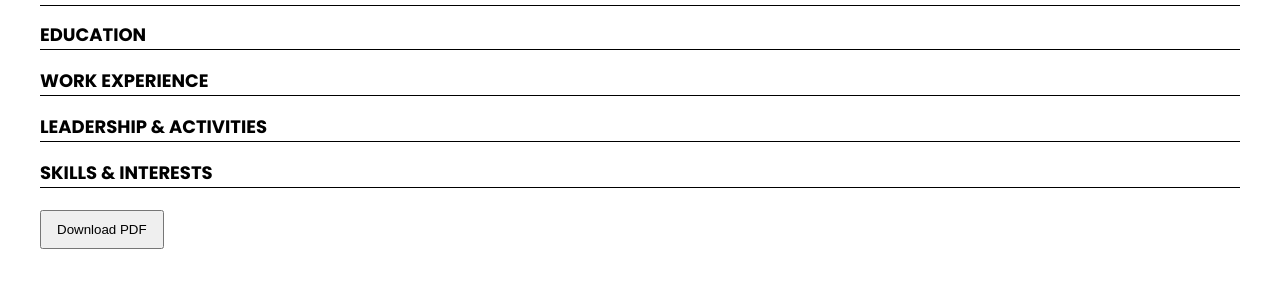
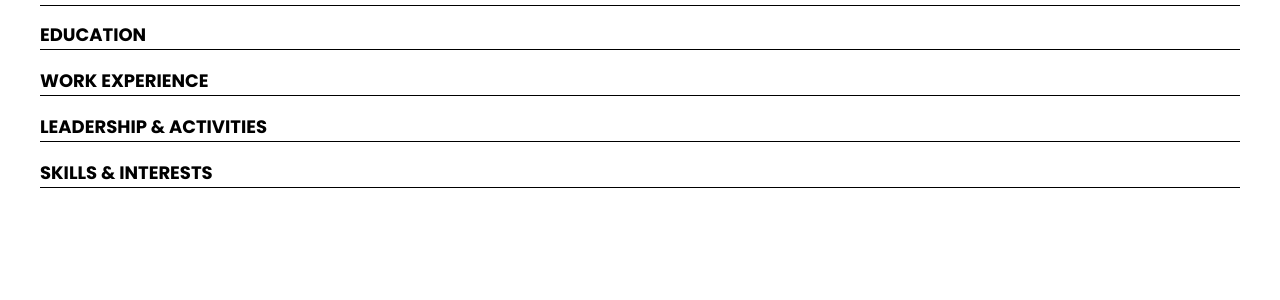
Before and after one commit to Naufal-Pinasthika/portfolio-maker, a Flask app: template templates/portfolio_template.html in a window 1280 px wide. Shown: the part 64-364 px from the top of the page. Run offline with Flask 2, Linux system fonts and the light colour scheme; the template is opened without the code that fills it, so the values that code supplies are empty; some libraries are stand-ins or nearby versions.

Commit message:
fix: remove Download PDF button at the preview page

```diff
--- a/templates/portfolio_template.html
+++ b/templates/portfolio_template.html
@@ -185,9 +185,6 @@
       </div>
     </div>
   </div>
-  <button id="btn-generate" style="margin:20px 0; padding:10px 15px;">
-    Download PDF
-  </button>
   <script src="{{ url_for('static', filename='js/script.js') }}"></script>
   <script>
   const pdfOptions = {
```
